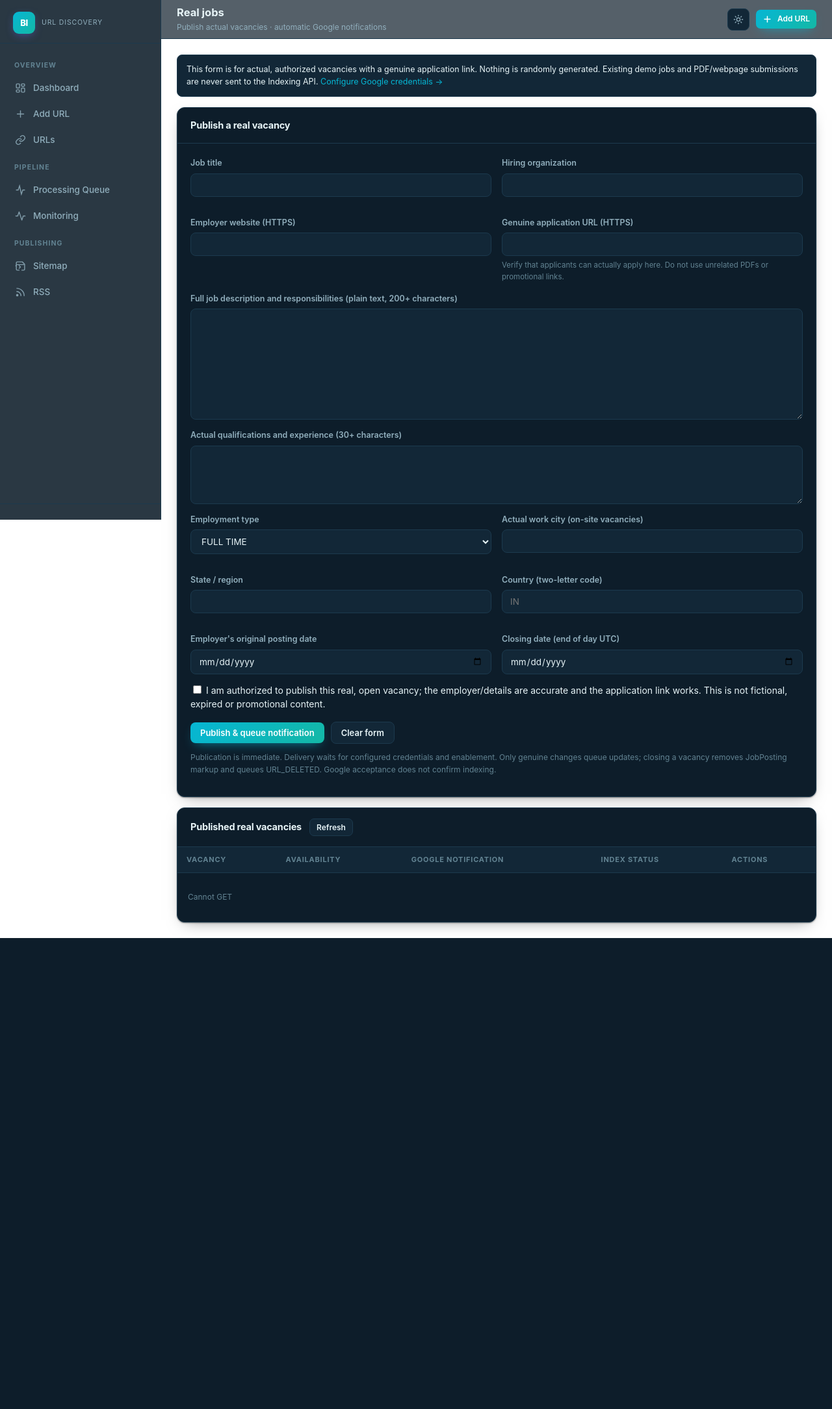
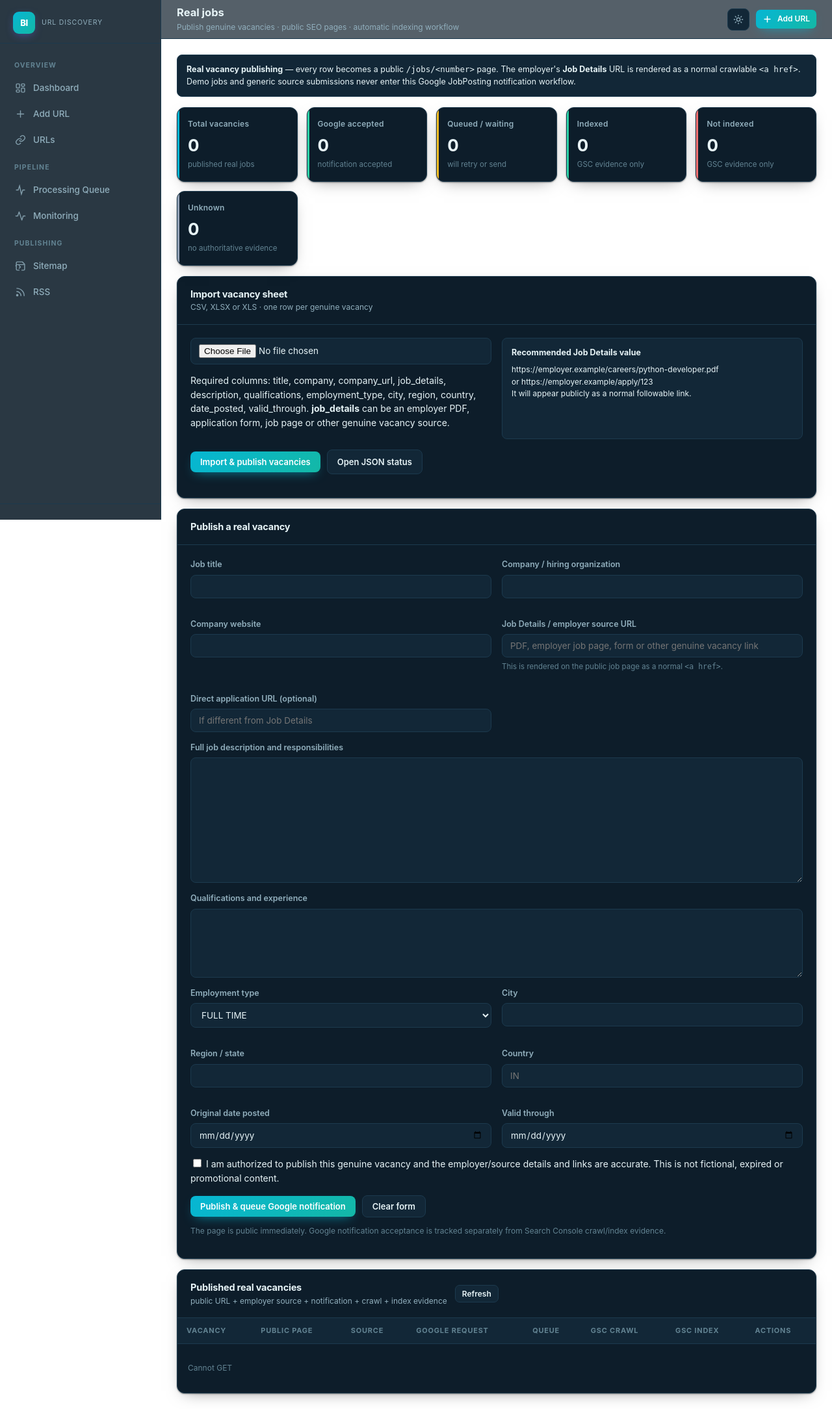
Before and after one commit to Mr-argha-das/index_metrix, a Python web app: template app/templates/real_jobs.html in a window 1280 px wide. Shown: the whole page at 65% size. Before the commit the page ends 1444 px from the top, so only its background shows below. Run offline with Jinja, Linux system fonts and the light colour scheme; the template is opened without the code that fills it, so the values that code supplies are empty.

Commit message:
Redesign real jobs admin UI with sheet import and full status

```diff
--- a/app/templates/real_jobs.html
+++ b/app/templates/real_jobs.html
@@ -1,33 +1,83 @@
 {% extends "base.html" %}
 {% set title = "Real jobs" %}
-{% set subtitle = "Publish actual vacancies · automatic Google notifications" %}
+{% set subtitle = "Publish genuine vacancies · public SEO pages · automatic indexing workflow" %}
 {% set nav = "real-jobs" %}
 {% block content %}
-<div class="evidence-card mb-16">This form is for actual, authorized vacancies with a genuine application link. Nothing is randomly generated. Existing demo jobs and PDF/webpage submissions are never sent to the Indexing API. <a href="/google-indexing">Configure Google credentials →</a></div>
+<div class="evidence-card mb-16">
+  <strong>Real vacancy publishing</strong> — every row becomes a public <code>/jobs/&lt;number&gt;</code> page.
+  The employer's <strong>Job Details</strong> URL is rendered as a normal crawlable <code>&lt;a href&gt;</code>.
+  Demo jobs and generic source submissions never enter this Google JobPosting notification workflow.
+</div>
+
+<div class="kpi-grid mb-16" id="real-job-kpis">
+  <div class="kpi k-total"><div class="kpi-top"><span class="kpi-label">Total vacancies</span></div><div class="kpi-value" id="rj-total">0</div><div class="kpi-foot">published real jobs</div></div>
+  <div class="kpi k-valid"><div class="kpi-top"><span class="kpi-label">Google accepted</span></div><div class="kpi-value" id="rj-sent">0</div><div class="kpi-foot">notification accepted</div></div>
+  <div class="kpi k-processing"><div class="kpi-top"><span class="kpi-label">Queued / waiting</span></div><div class="kpi-value" id="rj-queued">0</div><div class="kpi-foot">will retry or send</div></div>
+  <div class="kpi k-indexed"><div class="kpi-top"><span class="kpi-label">Indexed</span></div><div class="kpi-value" id="rj-indexed">0</div><div class="kpi-foot">GSC evidence only</div></div>
+  <div class="kpi k-invalid"><div class="kpi-top"><span class="kpi-label">Not indexed</span></div><div class="kpi-value" id="rj-not-indexed">0</div><div class="kpi-foot">GSC evidence only</div></div>
+  <div class="kpi k-unknown"><div class="kpi-top"><span class="kpi-label">Unknown</span></div><div class="kpi-value" id="rj-unknown">0</div><div class="kpi-foot">no authoritative evidence</div></div>
+</div>
+
+<div class="card mb-16">
+  <div class="card-head">
+    <div><h3>Import vacancy sheet</h3><div class="sub">CSV, XLSX or XLS · one row per genuine vacancy</div></div>
+  </div>
+  <div class="card-body">
+    <div class="grid-2">
+      <div>
+        <input class="input" type="file" id="real-job-sheet" accept=".csv,.xlsx,.xls">
+        <p class="hint">Required columns: title, company, company_url, job_details, description, qualifications, employment_type, city, region, country, date_posted, valid_through. <strong>job_details</strong> can be an employer PDF, application form, job page or other genuine vacancy source.</p>
+      </div>
+      <div class="evidence-card">
+        <strong>Recommended Job Details value</strong>
+        <div class="small mt-8">https://employer.example/careers/python-developer.pdf</div>
+        <div class="small">or https://employer.example/apply/123</div>
+        <div class="small">It will appear publicly as a normal followable link.</div>
+      </div>
+    </div>
+    <div class="flex wrap mt-16">
+      <button class="btn btn-primary" id="import-real-jobs" type="button">Import & publish vacancies</button>
+      <a class="btn" href="/api/real-jobs" target="_blank" rel="noopener">Open JSON status</a>
+    </div>
+    <div id="real-job-import-result" class="small faint mt-16" role="status"></div>
+  </div>
+</div>
+
 <div class="card mb-16">
   <div class="card-head"><h3 id="form-heading">Publish a real vacancy</h3></div>
   <form id="real-job-form" class="card-body">
     <div class="grid-2">
-      <div class="field"><label for="job-title">Job title</label><input class="input" id="job-title" name="title" minlength="3" maxlength="160" required></div>
-      <div class="field"><label for="job-company">Hiring organization</label><input class="input" id="job-company" name="company" minlength="2" maxlength="160" required></div>
-      <div class="field"><label for="job-company-url">Employer website (HTTPS)</label><input class="input" type="url" id="job-company-url" name="company_url" maxlength="2000" required></div>
-      <div class="field"><label for="job-apply-url">Genuine application URL (HTTPS)</label><input class="input" type="url" id="job-apply-url" name="apply_url" maxlength="2000" required><span class="hint">Verify that applicants can actually apply here. Do not use unrelated PDFs or promotional links.</span></div>
+      <div class="field"><label for="job-title">Job title</label><input class="input" id="job-title" name="title" required></div>
+      <div class="field"><label for="job-company">Company / hiring organization</label><input class="input" id="job-company" name="company" required></div>
+      <div class="field"><label for="job-company-url">Company website</label><input class="input" type="url" id="job-company-url" name="company_url" required></div>
+      <div class="field"><label for="job-details">Job Details / employer source URL</label><input class="input" type="url" id="job-details" name="job_details" placeholder="PDF, employer job page, form or other genuine vacancy link" required><span class="hint">This is rendered on the public job page as a normal <code>&lt;a href&gt;</code>.</span></div>
+      <div class="field"><label for="job-apply-url">Direct application URL (optional)</label><input class="input" type="url" id="job-apply-url" name="apply_url" placeholder="If different from Job Details"></div>
     </div>
-    <div class="field"><label for="job-description">Full job description and responsibilities (plain text, 200+ characters)</label><textarea class="input" id="job-description" name="description" rows="7" minlength="200" maxlength="20000" required></textarea></div>
-    <div class="field"><label for="job-qualifications">Actual qualifications and experience (30+ characters)</label><textarea class="input" id="job-qualifications" name="qualifications" rows="3" minlength="30" maxlength="5000" required></textarea></div>
+    <div class="field"><label for="job-description">Full job description and responsibilities</label><textarea class="input" id="job-description" name="description" rows="8" required></textarea></div>
+    <div class="field"><label for="job-qualifications">Qualifications and experience</label><textarea class="input" id="job-qualifications" name="qualifications" rows="4" required></textarea></div>
     <div class="grid-2">
       <div class="field"><label for="job-type">Employment type</label><select class="input" id="job-type" name="employment_type" required>{% for kind in ['FULL_TIME','PART_TIME','CONTRACTOR','TEMPORARY','INTERN','VOLUNTEER','PER_DIEM','OTHER'] %}<option value="{{ kind }}">{{ kind.replace('_', ' ') }}</option>{% endfor %}</select></div>
-      <div class="field"><label for="job-city">Actual work city (on-site vacancies)</label><input class="input" id="job-city" name="city" minlength="2" maxlength="120" required></div>
-      <div class="field"><label for="job-region">State / region</label><input class="input" id="job-region" name="region" minlength="2" maxlength="120" required></div>
-      <div class="field"><label for="job-country">Country (two-letter code)</label><input class="input" id="job-country" name="country" pattern="[A-Z]{2}" maxlength="2" placeholder="IN" required></div>
-      <div class="field"><label for="job-posted">Employer's original posting date</label><input class="input" type="date" id="job-posted" name="date_posted" required></div>
-      <div class="field"><label for="job-expiry">Closing date (end of day UTC)</label><input class="input" type="date" id="job-expiry" name="valid_through" required></div>
+      <div class="field"><label for="job-city">City</label><input class="input" id="job-city" name="city" required></div>
+      <div class="field"><label for="job-region">Region / state</label><input class="input" id="job-region" name="region" required></div>
+      <div class="field"><label for="job-country">Country</label><input class="input" id="job-country" name="country" placeholder="IN" required></div>
+      <div class="field"><label for="job-posted">Original date posted</label><input class="input" type="date" id="job-posted" name="date_posted" required></div>
+      <div class="field"><label for="job-expiry">Valid through</label><input class="input" type="date" id="job-expiry" name="valid_through" required></div>
     </div>
-    <label class="mb-16" style="display:block"><input type="checkbox" id="job-attestation" required> I am authorized to publish this real, open vacancy; the employer/details are accurate and the application link works. This is not fictional, expired or promotional content.</label>
-    <div class="flex wrap"><button class="btn btn-primary" id="publish-job" type="submit">Publish & queue notification</button><button class="btn" id="reset-job" type="button">Clear form</button></div>
-    <p class="small faint">Publication is immediate. Delivery waits for configured credentials and enablement. Only genuine changes queue updates; closing a vacancy removes JobPosting markup and queues URL_DELETED. Google acceptance does not confirm indexing.</p>
+    <label class="mb-16" style="display:block"><input type="checkbox" id="job-attestation" required> I am authorized to publish this genuine vacancy and the employer/source details and links are accurate. This is not fictional, expired or promotional content.</label>
+    <div class="flex wrap"><button class="btn btn-primary" id="publish-job" type="submit">Publish & queue Google notification</button><button class="btn" id="reset-job" type="button">Clear form</button></div>
+    <p class="small faint">The page is public immediately. Google notification acceptance is tracked separately from Search Console crawl/index evidence.</p>
   </form>
 </div>
-<div class="card"><div class="card-head"><h3>Published real vacancies</h3><button class="btn btn-sm" id="refresh-jobs">Refresh</button></div><div class="table-wrap"><table class="data"><thead><tr><th>Vacancy</th><th>Availability</th><th>Google notification</th><th>Index status</th><th>Actions</th></tr></thead><tbody id="real-job-rows"></tbody></table></div><p class="small faint" id="real-job-note" style="padding:16px" role="status"></p></div>
+
+<div class="card">
+  <div class="card-head">
+    <div><h3>Published real vacancies</h3><div class="sub">public URL + employer source + notification + crawl + index evidence</div></div>
+    <button class="btn btn-sm" id="refresh-jobs">Refresh</button>
+  </div>
+  <div class="table-wrap">
+    <table class="data"><thead><tr><th>Vacancy</th><th>Public page</th><th>Source</th><th>Google request</th><th>Queue</th><th>GSC crawl</th><th>GSC index</th><th>Actions</th></tr></thead><tbody id="real-job-rows"></tbody></table>
+  </div>
+  <p class="small faint" id="real-job-note" style="padding:16px" role="status"></p>
+</div>
 {% endblock %}
-{% block scripts %}<script src="/static/js/real-jobs.js?v=1"></script>{% endblock %}
+{% block scripts %}<script src="/static/js/real-jobs.js?v=2"></script>{% endblock %}
```
